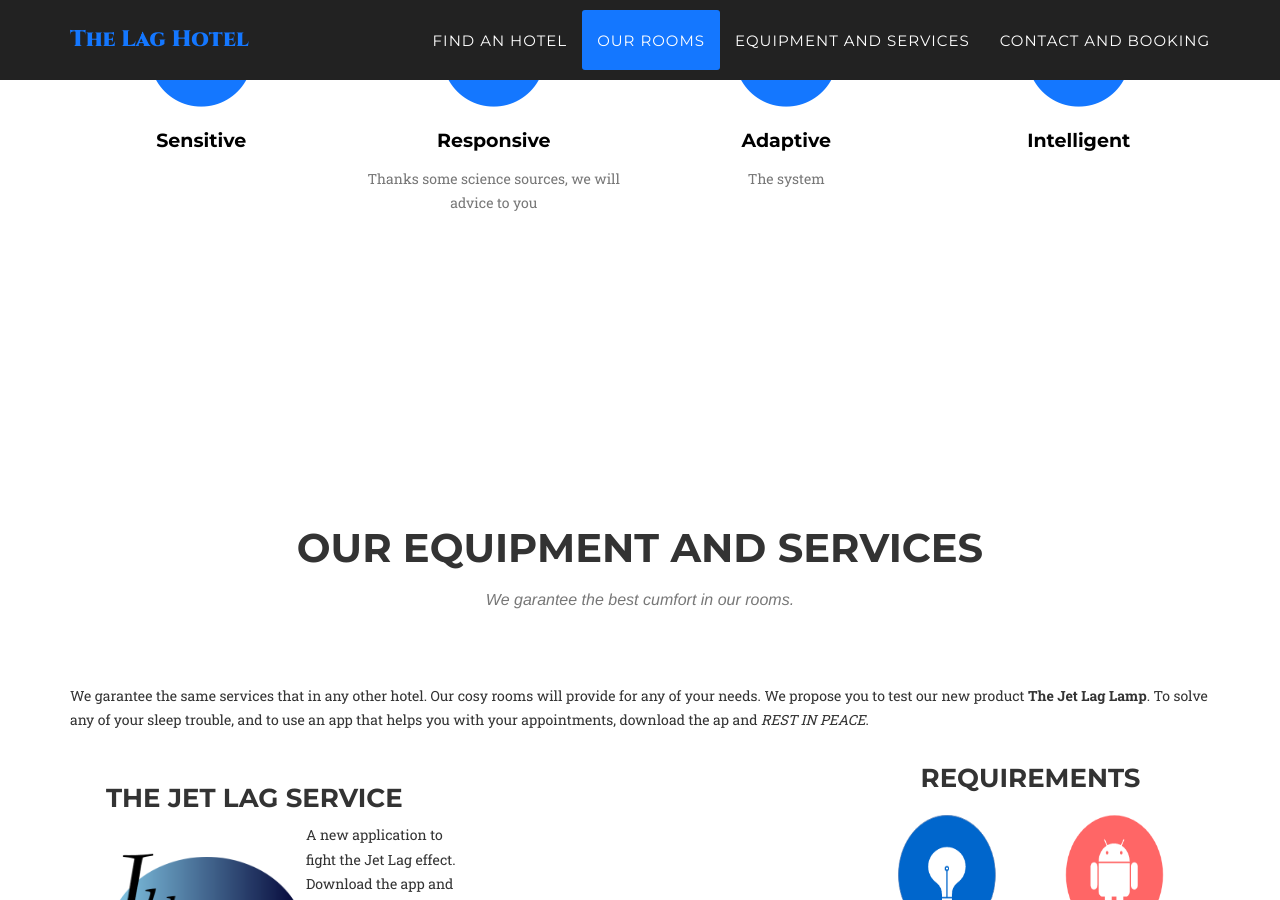
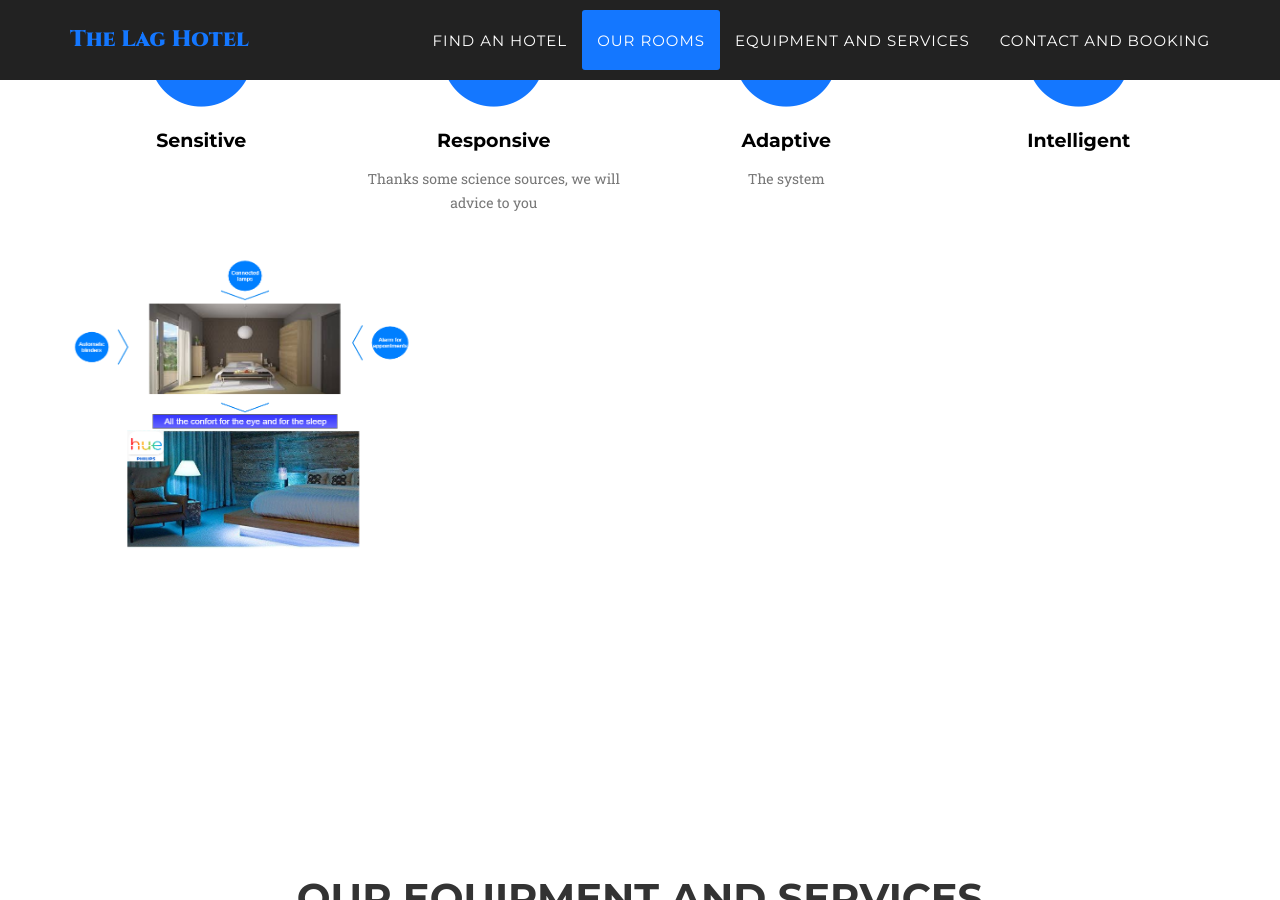
Before and after one commit to VincentGautier/Hotel-web-site, a Jekyll site: the page built from index.html, in a window 1280 px wide and 900 px high, scrolled down 1925 px. Built offline with Jekyll 4.4.1, drawn with Linux system fonts in a browser that asks for light colours; some web fonts are replaced.

Commit message:
Update our_rooms.html

```diff
--- a/_includes/our_rooms.html
+++ b/_includes/our_rooms.html
@@ -41,6 +41,7 @@
               <p class="text-muted">      </p>
           </div>
         </div>
+        <img src="img/room.png" width="350" height="350" alt=""/>
     </div>
     </div>
 </section>
```
